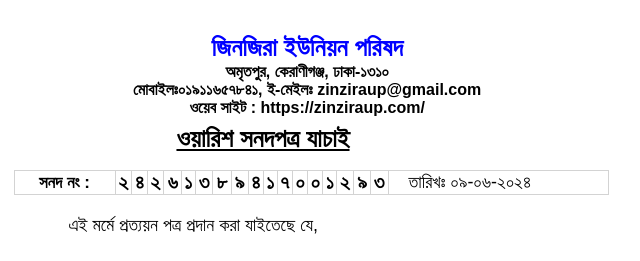
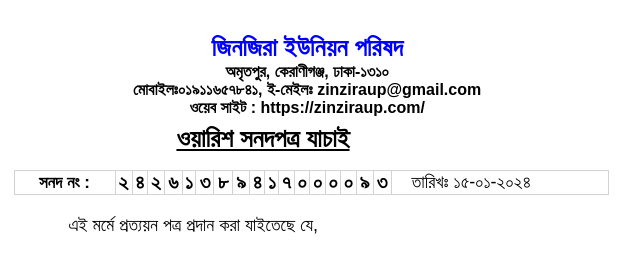
Before and after one commit to zinziraup/.com-verify-warish_bn-24261389417000093-2613894-17, a plain HTML site: page index.html in a window 1280 px wide. Shown: the top 261 px of the page, 377-1017 px from the left. Drawn offline with Linux system fonts and the light colour scheme.

Commit message:
Update index.html

```diff
--- a/index.html
+++ b/index.html
@@ -109,10 +109,10 @@
                         <td style="text-align:center; font-weight:bold; font-size:20px;">০</td>
 
 
-                        <td style="text-align:center; font-weight:bold; font-size:20px;">১</td>
+                        <td style="text-align:center; font-weight:bold; font-size:20px;">০</td>
 
 
-                        <td style="text-align:center; font-weight:bold; font-size:20px;">২</td>
+                        <td style="text-align:center; font-weight:bold; font-size:20px;">০</td>
 
 
                         <td style="text-align:center; font-weight:bold; font-size:20px;">৯</td>
@@ -122,7 +122,7 @@
 
 
                          <td style="border: none;">
-                            <font style="font-size: 18px">&nbsp;&nbsp;&nbsp; তারিখঃ  ০৯-০৬-২০২৪</font>
+                            <font style="font-size: 18px">&nbsp;&nbsp;&nbsp; তারিখঃ  ১৫-০১-২০২৪</font>
                         </td>
 
                     </tr>
```
